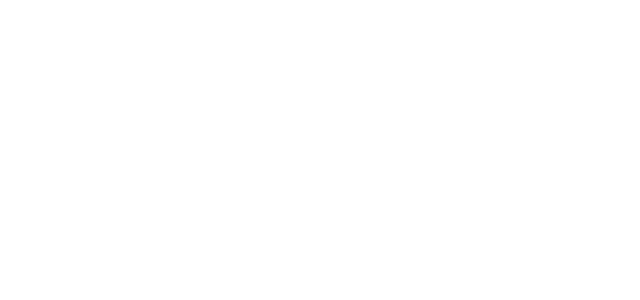
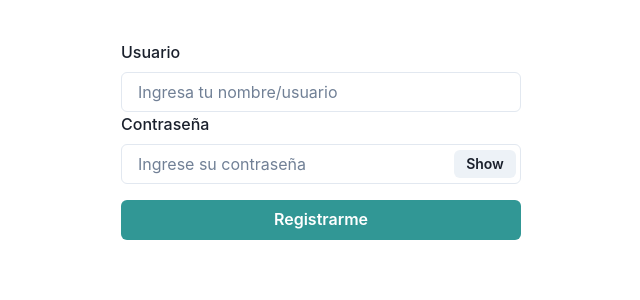
Before and after one commit to MarinaArrieta/muu, a React (Vite) app: page /register in a window 1280 px wide. Shown: the top 300 px of the page, without its empty margins (319-959 px from the left). Built offline with nearby package versions, Linux system fonts and the light colour scheme; no server answers.

Commit message:
Funcion de registrarse, agregado de home, acomo de carpta de utils en components, agrgado de la carpeta components y auth

```diff
--- a/src/App.jsx
+++ b/src/App.jsx
@@ -1,9 +1,11 @@
+import Rounting from "./routes/Rounting"
 
 
 function App() {
 
   return (
     <>
+      <Rounting />
     </>
   )
 }
--- a/src/context/AuthContext.jsx
+++ b/src/context/AuthContext.jsx
@@ -10,9 +10,16 @@ export const AuthProvider = ({ children }) => {
 
     const registerUser = async (email, password) => {
         try {
-            const userCredential = await createUserWithEmailAndPassword(auth, email, password)
+            const userCredential = await createUserWithEmailAndPassword(
+                auth,
+                email,
+                password
+            )
+            console.log(userCredential)
 
             const user = userCredential.user
+            console.log(user)
+
             return user
         } catch (error) {
             const errorCode = error.code;
--- a/src/pages/Register.jsx
+++ b/src/pages/Register.jsx
@@ -0,0 +1,66 @@
+import {
+    Box,
+    Button,
+    FormControl,
+    FormErrorMessage,
+    FormLabel,
+    Input,
+    InputGroup,
+    InputRightElement,
+} from "@chakra-ui/react";
+import { useForm } from "react-hook-form";
+import { useState } from "react";
+import { password, email } from "../components/utils/validation";
+import { useAuth } from "../context/AuthContext";
+
+export const Register = () => {
+    const [show, setShow] = useState(false);
+    const handleClick = () => setShow(!show);
+    const { register, formState, handleSubmit } = useForm();
+    const { errors } = formState;
+
+    const { registerUser } = useAuth();
+    console.log(errors);
+
+    const onSubmit = (data) => {
+        registerUser(data);
+    };
+
+    return (
+        <Box maxW="400px" mx="auto" mt="10">
+            <form onSubmit={handleSubmit(onSubmit)}>
+                <FormControl isInvalid={errors.email}>
+                    <FormLabel htmlFor="email">Usuario</FormLabel>
+                    <Input
+                        type="email"
+                        id="email"
+                        placeholder="Ingresa tu nombre/usuario"
+                        {...register("email", email)}
+                    />
+                    <FormErrorMessage>{errors.email?.message}</FormErrorMessage>
+                </FormControl>
+                <FormControl isInvalid={errors.password}>
+                    <FormLabel htmlFor="password">Contraseña</FormLabel>
+                    <InputGroup size="md">
+                        <Input
+                            id="password"
+                            pr="4.5rem"
+                            type={show ? "text" : "password"}
+                            placeholder="Ingrese su contraseña"
+                            {...register("password", password)}
+                        />
+                        <InputRightElement width="4.5rem">
+                            <Button h="1.75rem" size="sm" onClick={handleClick}>
+                                {show ? "Hide" : "Show"}
+                            </Button>
+                        </InputRightElement>
+                    </InputGroup>
+                    <FormErrorMessage>{errors.password?.message}</FormErrorMessage>
+                </FormControl>
+                <Button mt={4} colorScheme="teal" type="submit" width="100%">
+                    Registrarme
+                </Button>
+            </form>
+        </Box>
+    );
+};
--- a/src/routes/Rounting.jsx
+++ b/src/routes/Rounting.jsx
@@ -1,9 +1,12 @@
 import React from 'react'
-import { Routes } from 'react-router-dom'
+import { Register } from '../pages/Register'
+import { Route, Routes } from 'react-router-dom'
+import Home from '../pages/Home'
 
 const Rounting = () => {
   return (
     <Routes>
+      <Route path='/' element={<Home />} />
       <Route path='/register' element={<Register/>} />
     </Routes>
   )
```
Also changed, not shown: src/components/utils/validation.js (renamed from src/utils/validations.js), src/pages/auth/Register.jsx (added).
